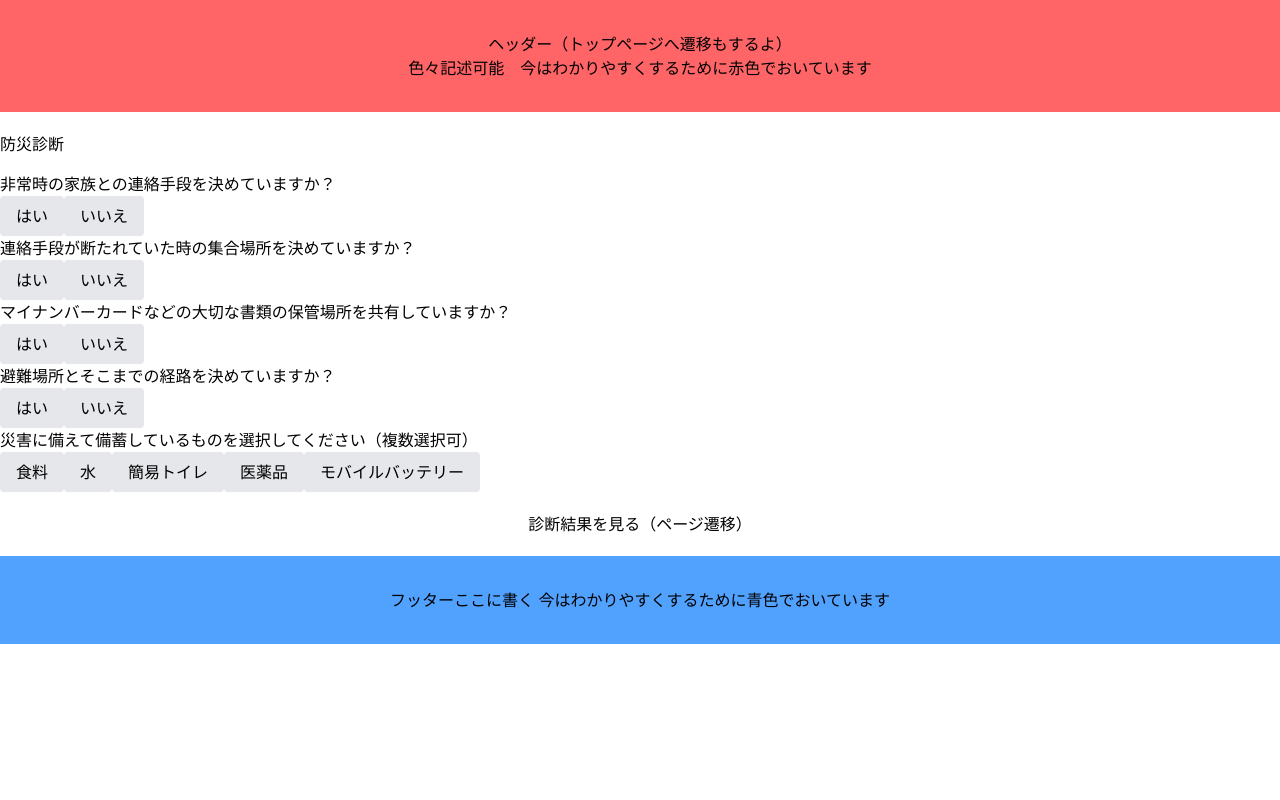
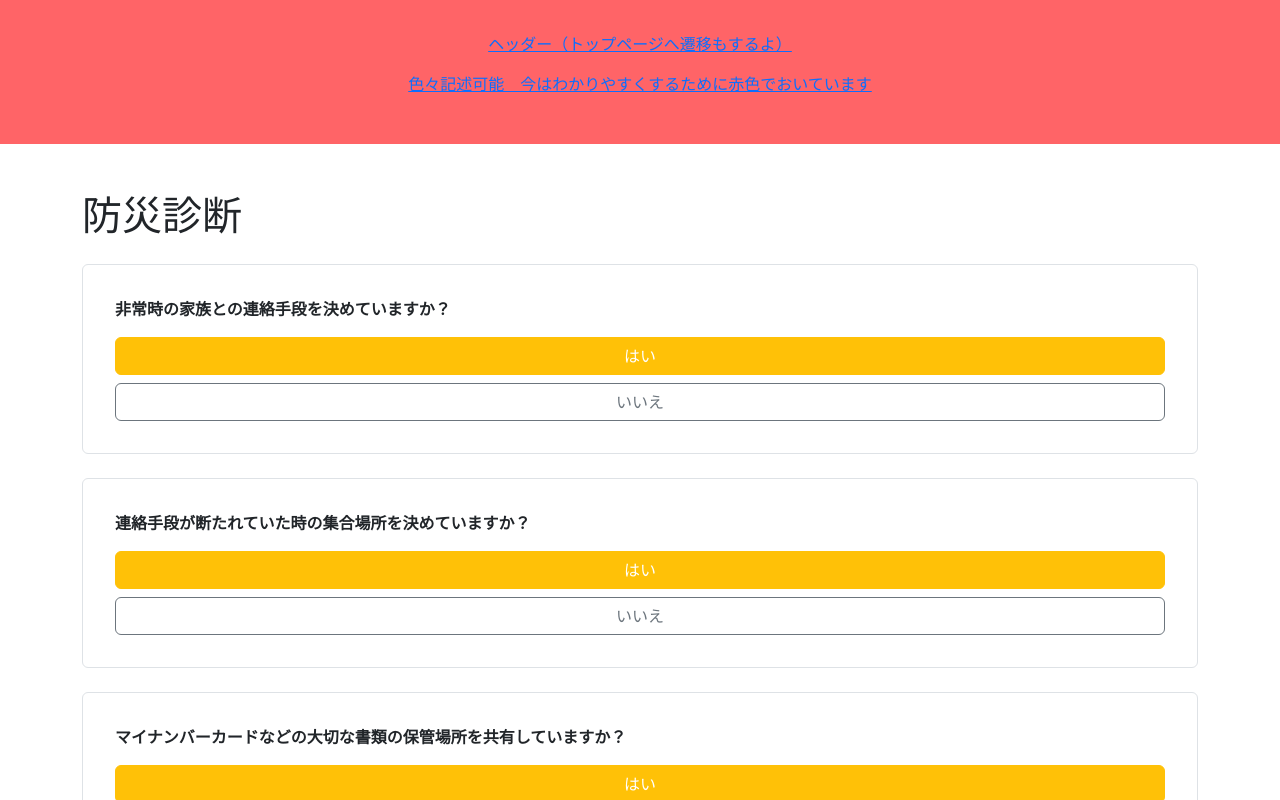
Before and after one commit to funswift/2025swift-C-disaster-prevention, a Next.js app: page /posts/question in a window 1280 px wide. Shown: the top 800 px of the page. Built offline with nearby package versions, Linux system fonts and the light colour scheme.

Commit message:
デザインなど

```diff
--- a/app/components/MultipleChoiceQuestion.tsx
+++ b/app/components/MultipleChoiceQuestion.tsx
@@ -9,31 +9,37 @@ interface MultipleChoiceQuestionProps {
 
 export default function MultipleChoiceQuestion({text, options, callback}: MultipleChoiceQuestionProps){
 
-    const baseClasses =
-        "px-4 py-2 rounded transition-colors duration-200";
-    const selectedClasses = "bg-blue-500 text-white";
-    const unselectedClasses = "bg-gray-200 text-black";
+    //const baseClasses ="px-4 py-2 rounded transition-colors duration-200";
+    //const selectedClasses = "bg-blue-500 text-white";
+    //const unselectedClasses = "bg-gray-200 text-black";
 
     const [choices, setChoices] = useState<number[]>([]);
 
     return(
-    <>
-        <p>{text}</p>
-        {options.map( (option, index) => (
-            index += 1,
-
+    <div className="my-6 p-8 border rounded">
+            <p className="fw-bold">{text}</p>
+            <div className="d-grid gap-2"> {/* Bootstrapのグリッドレイアウトで縦並びに */}
+                {options.map((option, index) => (
                     <button
                         key={index}
-            className={`${baseClasses} ${
-            choices.includes(index) ? selectedClasses : unselectedClasses
+                        // ここでBootstrapのクラスを使用
+                        className={`btn ${
+                            choices.includes(index)
+                                ? 'btn-warning text-white' // 選択時はオレンジ（warning）
+                                : 'btn-outline-secondary'  // 未選択時はアウトラインのグレー
                         }`}
-            // setChoicesにindexが含まれていれば削除、含まれていなければ追加
-            onClick={()=> {const tmp = choices.includes(index) ? choices.filter(i => i !== index) : [...choices, index]; setChoices(tmp); callback(tmp.map(i => options[i-1].value));} }
+                        onClick={() => {
+                            const tmp = choices.includes(index)
+                                ? choices.filter(i => i !== index)
+                                : [...choices, index];
+                            setChoices(tmp);
+                            callback(tmp.map(i => options[i].value));
+                        }}
                     >
                         {option.label}
                     </button>
-        )
-        )}
-    </>
+                ))}
+            </div>
+        </div>
     )
 }
--- a/app/components/RadioQuestion.tsx
+++ b/app/components/RadioQuestion.tsx
@@ -27,7 +27,7 @@ const RadioQuestion = ({ question, options, selectedValue, onValueChange, questi
         <div className="my-6 p-8 border rounded">
             <p className="fw-bold">{question}</p>
             {options.map(option => (
-                <div className="form-check" key={option.value}>
+                <div className="form-check d-block" key={option.value}>
                     <input
                         className="form-check-input"
                         type="radio"
--- a/app/components/SingleChoiceQuestion.tsx
+++ b/app/components/SingleChoiceQuestion.tsx
@@ -9,30 +9,26 @@ interface SingleChoiceQuestionProps {
 
 export default function SingleChoiceQuestion({text, options, callback}: SingleChoiceQuestionProps){
 
-    const baseClasses =
-        "px-4 py-2 rounded transition-colors duration-200";
-    const selectedClasses = "bg-blue-500 text-white";
+    const baseClasses = "px-4 py-2 rounded transition-colors duration-200";
+    const selectedClasses = "bg-orange-500 text-white";
     const unselectedClasses = "bg-gray-200 text-black";
 
     const [choice, setChoice] = useState<number>(0);
 
     return(
-    <>
-        <p>{text}</p>
-        {options.map( (option, index) => (
-            index += 1,
-
-            <button
-            key={index}
-            className={`${baseClasses} ${
-            index == choice ? selectedClasses : unselectedClasses
-            }`}
-            onClick={()=> {setChoice(index); callback(option.value);} }
-            >
-                {option.label}
-            </button>
-        )
-        )}
-    </>
-    )
+   <div className="my-6 p-8 border rounded">
+            <p className="fw-bold">{text}</p>
+            <div className="flex flex-col gap-2">
+                {options.map((option, index) => (
+                    <button
+                        key={index}
+                        className={`btn ${index === choice ? 'btn-warning text-white' : 'btn-outline-secondary'}`}
+                        onClick={() => { setChoice(index); callback(option.value); }}
+                    >
+                        {option.label}
+                    </button>
+                ))}
+            </div>
+        </div>
+    );
 }
--- a/app/globals.css
+++ b/app/globals.css
@@ -4,7 +4,7 @@
 
 
 :root {
-  --background: #ffffffa9;/*ページ背景変更*/
+  --background: #ffefd0f6;/*ページ背景変更*/
   --foreground: #020202; /*文字色変更*/
 }
 
--- a/app/layout.tsx
+++ b/app/layout.tsx
@@ -1,15 +1,15 @@
-import type { Metadata } from 'next';
-import { Inter } from 'next/font/google';
-import './globals.css'
-import Header from '@/components/Header';
-import Footer from './components/Footer';
+import type { Metadata } from "next";
+import { Inter } from "next/font/google";
+import "./globals.css";
+import Header from "@/components/Header";
+import Footer from "./components/Footer";
+import 'bootstrap/dist/css/bootstrap.min.css';
 
-
-const inter = Inter({ subsets: ['latin'] });
+const inter = Inter({ subsets: ["latin"] });
 
 export const metadata: Metadata = {
-  title: 'Create Next App',
-  description: 'Generated by create next app',
+  title: "Create Next App",
+  description: "Generated by create next app",
 };
 
 export default function RootLayout({
@@ -20,9 +20,10 @@ export default function RootLayout({
   return (
     <html lang="ja">
       <body className={inter.className}>
-        <Header/>
-          <main>{children}</main>
-        <Footer/>
+        <Header />
+        {/* 全ページ共通の外枠（CSSクラス使用） */}
+        <main className="full-page-container">{children}</main>
+        <Footer />
       </body>
     </html>
   );
--- a/app/posts/question/page.tsx
+++ b/app/posts/question/page.tsx
@@ -75,7 +75,7 @@ export default function Page() {
 
             <div className="text-center mt-5">
                 {/* LinkをButtonに変更し、クリックでsubmit関数を呼ぶ */}
-                <button className="btn btn-primary btn-lg" onClick={submit}>
+                <button className="btn btn-warning btn-lg text-white" onClick={submit}>
                     診断結果を見る（ページ遷移）
                 </button>
             </div>
--- a/package.json
+++ b/package.json
@@ -9,6 +9,7 @@
     "lint": "next lint"
   },
   "dependencies": {
+    "bootstrap": "^5.3.8",
     "next": "^15.4.6",
     "react": "^19.1.1",
     "react-dom": "^19.1.1"
```
Also changed, not shown: 1 other file (tests, documents, lock files or other folders). Lines whose indentation alone changed are shown as unchanged.
